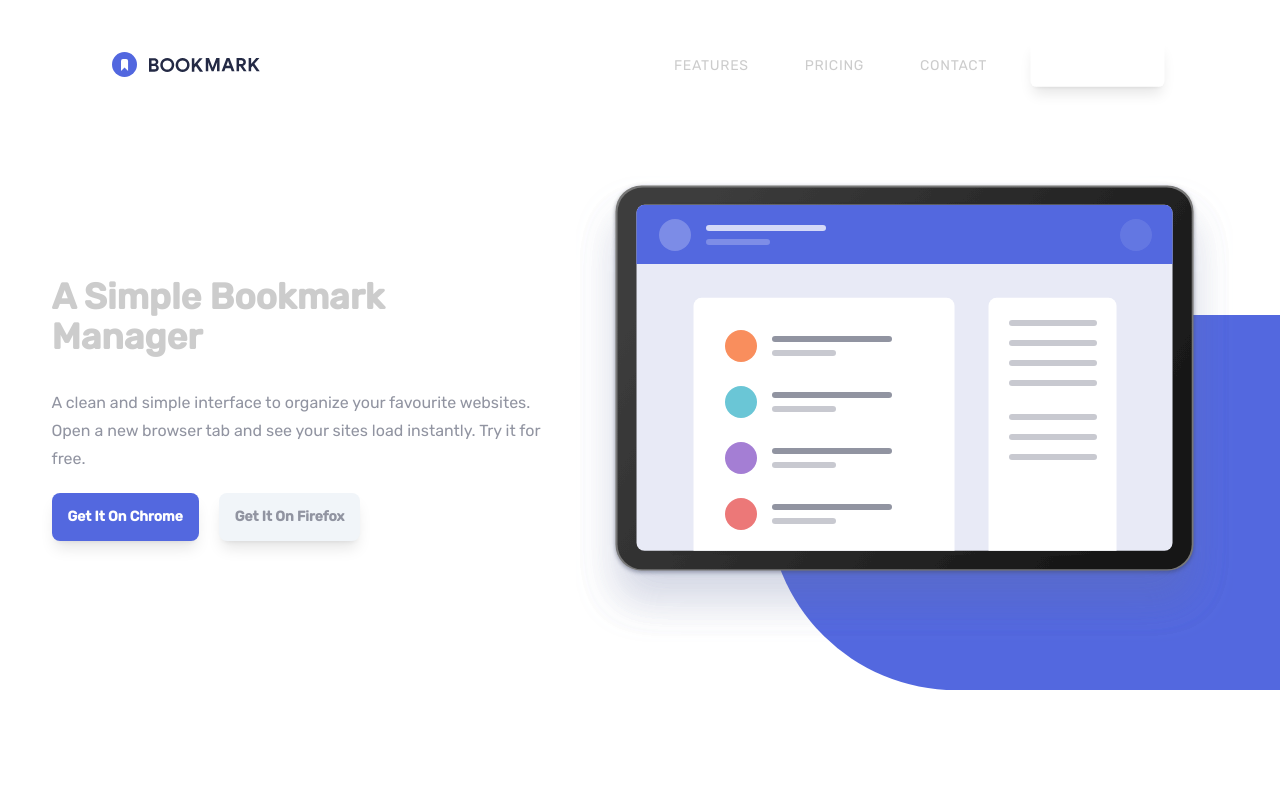
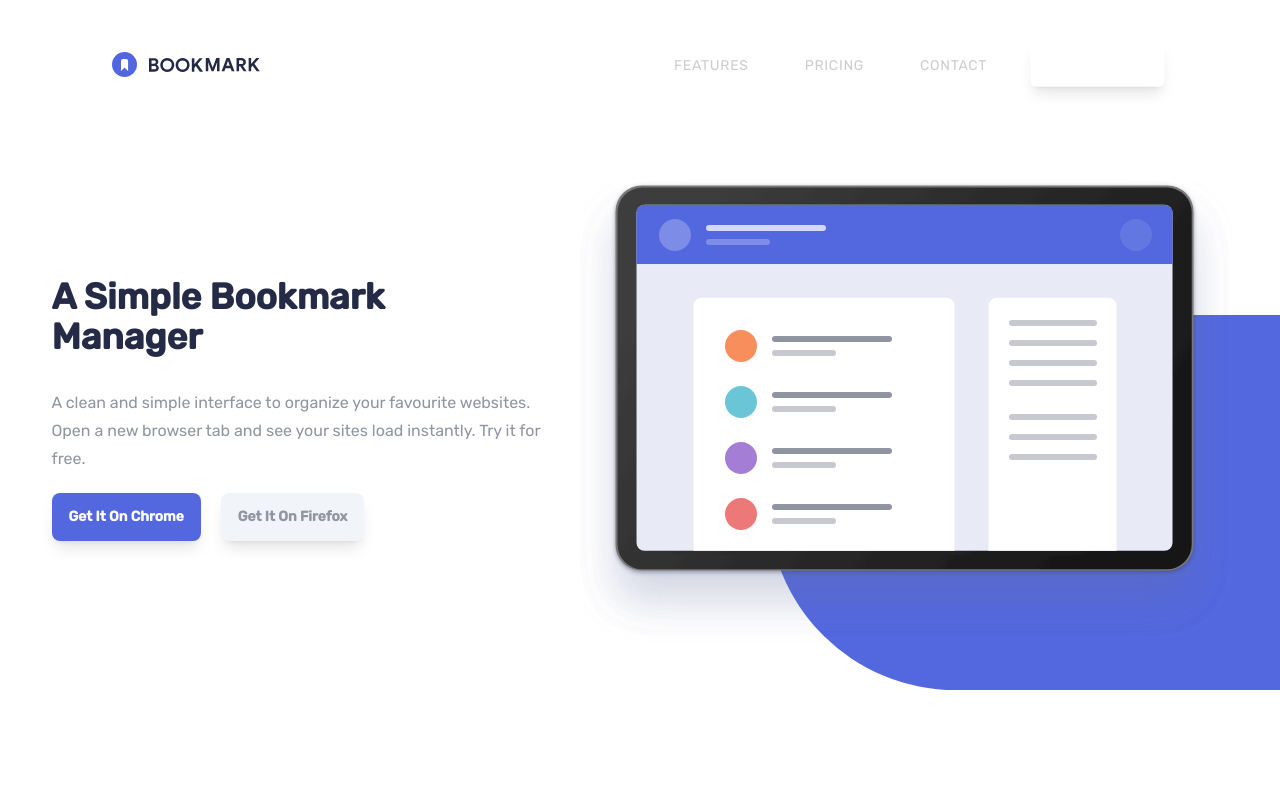
Before and after one commit to FrontendBy-GJ/bookmark-landing-page, a React (Vite) app: page / in a window 1280 px wide. Shown: the top 800 px of the page. Built offline with nearby package versions, Linux system fonts and the light colour scheme.

Commit message:
style: adjust text color, button color, add tab index to buttons

```diff
--- a/src/components/Hero.jsx
+++ b/src/components/Hero.jsx
@@ -3,14 +3,14 @@ import hero from '../assets/illustration-hero.svg';
 
 export default function Hero() {
   return (
-    <div className="hero lg:relative overflow-hidden max-w-[1440px] mx-auto z-0 prose">
+    <div className="hero lg:relative overflow-hidden max-w-[1440px] mx-auto z-0 prose prose-headings:text-base-200">
       <div className="hero-content flex-col lg:flex-row-reverse text-center lg:text-left lg:px-10">
         <div className="relative mb-5 lg:mb-0 lg:static">
           <div className="h-3/4 lg:h-2/3 bg-primary rounded-l-full absolute bottom-0 -right-16 md:-right-28 lg:right-0 lg:w-2/5 w-full -z-10"></div>
-          <img src={hero} alt="" className="z-50" />
+          <img src={hero} alt="hero image" className="z-50" />
         </div>
         <div className="max-w-lg z-50 px-1">
-          <h1 className="">
+          <h1>
             A Simple Bookmark <br className="hidden lg:block" /> Manager
           </h1>
           <p className="text-neutral">
@@ -19,10 +19,13 @@ export default function Hero() {
             free.
           </p>
           <div className="space-x-5 flex">
-            <button className="btn bg-primary border-none shadow-lg">
+            <button tabIndex={0} className="btn bg-primary shadow-lg">
               Get it on Chrome
             </button>
-            <button className="btn bg-slate-100 text-neutral border-none shadow-lg hover:text-white">
+            <button
+              tabIndex={0}
+              className="btn bg-slate-100 text-neutral shadow-lg hover:text-neutral hover:border-neutral"
+            >
               Get it on Firefox
             </button>
           </div>
```
